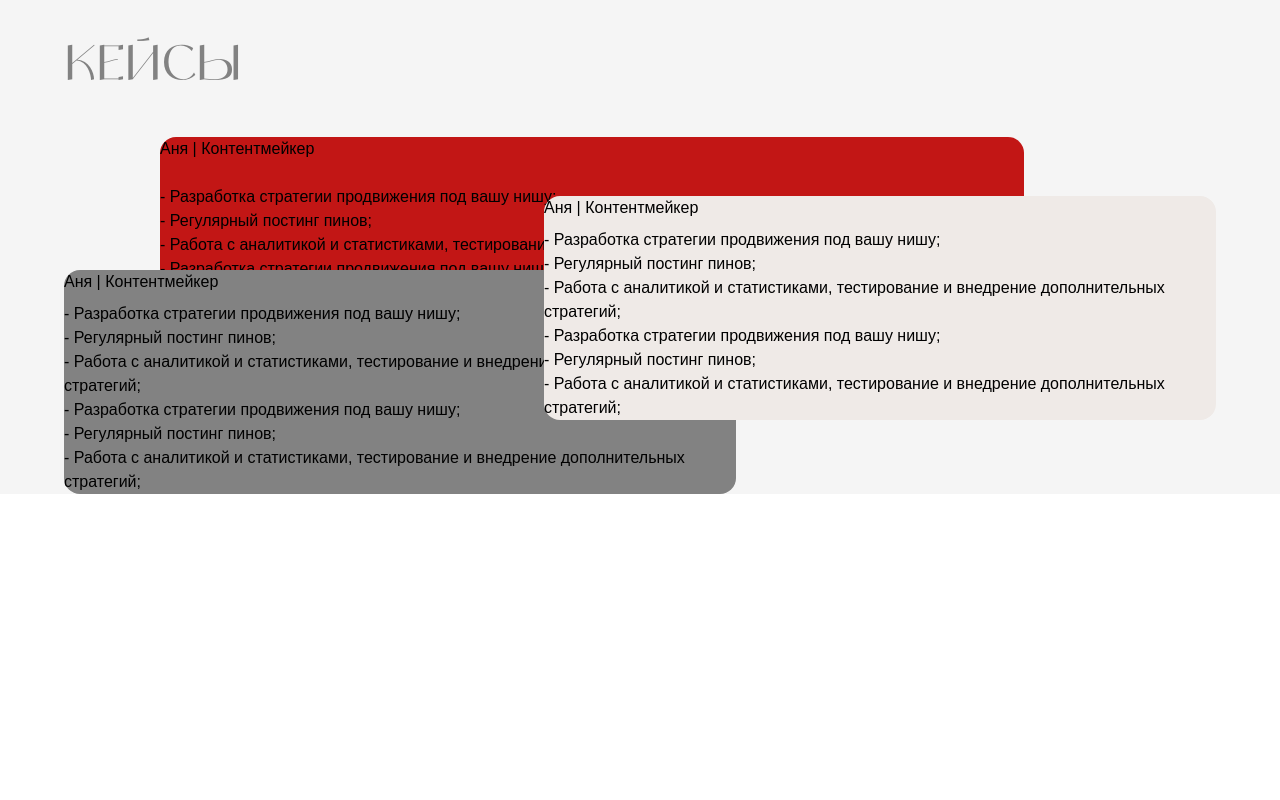
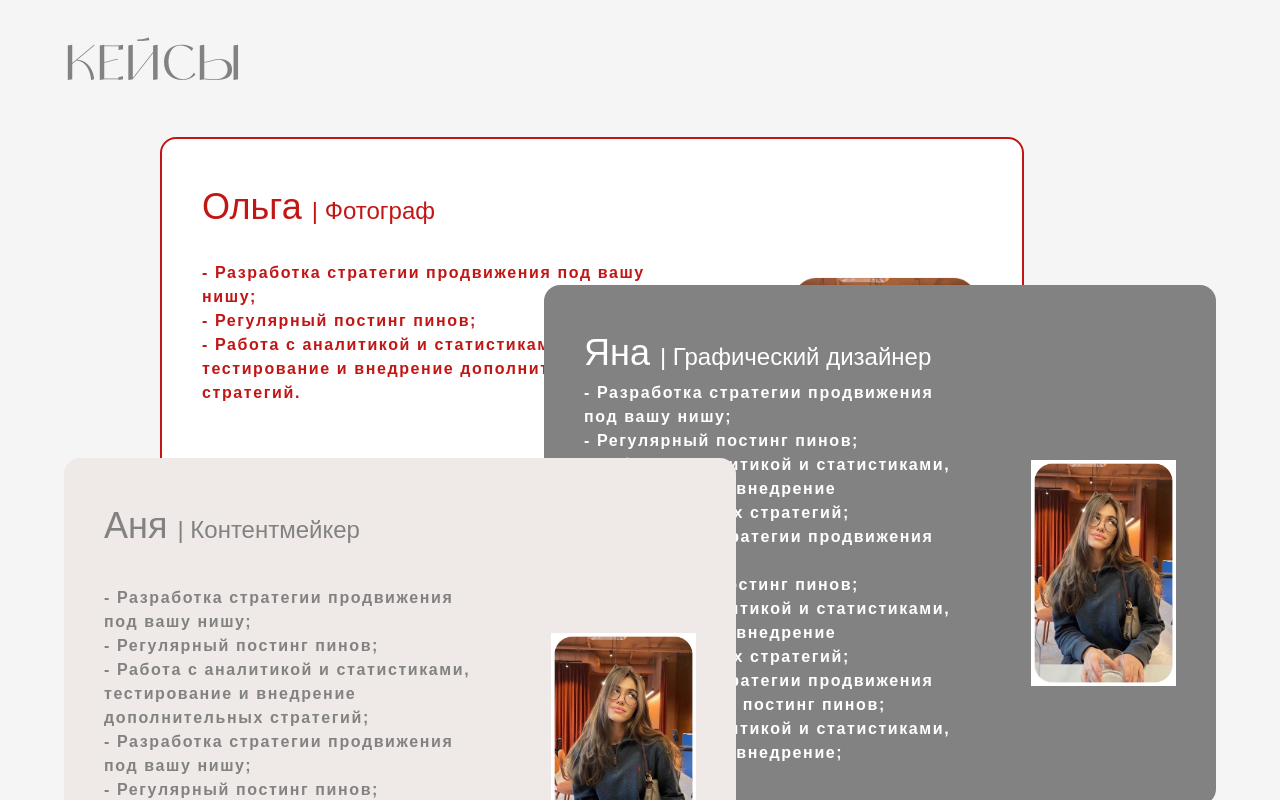
Before and after one commit to sinZiF/kriskisliuk, a Next.js app: page / in a window 1280 px wide. Shown: the part 3400-4200 px from the top of the page. Before the commit the page ends 3894 px from the top, so only its background shows below. Built offline with nearby package versions, Linux system fonts and the light colour scheme; a web font is replaced by a local one.

Commit message:
add cases section

```diff
--- a/components/cases/Cases.tsx
+++ b/components/cases/Cases.tsx
@@ -1,11 +1,12 @@
 import LocalFontLayout from "@/app/ui/local-fonts/localFontLayout";
 import LocalFontTitleLayout from "@/app/ui/local-fonts/localFontTitleLayout";
 import Title from "@/app/ui/title/Title";
-import { title } from "process";
+import Image from "next/image";
 
 const dataCases = [
     {
-        title: 'Аня | Контентмейкер',
+        title: ['Аня', 'Контентмейкер'],
+        srcImg: '/cases/ania.jpg',
         description: [
             '- Разработка стратегии продвижения под вашу нишу;',
             '- Регулярный постинг пинов;',
@@ -16,7 +17,7 @@ const dataCases = [
         ]
     },
     {
-        title: 'Ольга | Фотограф',
+        title: ['Ольга', 'Фотограф'],
         description: [
             '- Разработка стратегии продвижения под вашу нишу;',
             '- Регулярный постинг пинов;',
@@ -24,7 +25,7 @@ const dataCases = [
         ]
     },
     {
-        title: 'Яна | Графический дизайнер',
+        title: ['Яна', 'Графический дизайнер'],
         description: [
             '-  Разработка стратегии продвижения под вашу нишу;',
             '- Регулярный постинг пинов;',
@@ -39,18 +40,26 @@ const dataCases = [
     }
 ]
 interface CaseType {
-    title: string;
+    titleName: string;
+    title:  string;
+    // srcImg: string;
+    // nameImg: string;
     description: string[];
     className?: string;
 }
-function Case({title, description, className} : CaseType) {
+function Case({titleName, title, description, className} : CaseType) {
     return(
-        <div className={`grid gap-2 col-span-7 bg-about rounded-2xl ${className}`}>
+        <div className={`grid col-span-7 bg-about rounded-2xl p-10 ${className}`}>
             <div>
-                {title}
+                <h3 className="my-2 text-4xl">{titleName} <span className="text-2xl">| {title}</span></h3>
             </div>
-            <div>
-                {description.map(text => <p key={title}>{text}</p>)}
+            <div className="flex gap-10 font-bold tracking-widest leading-6">
+                <div>
+                    {description.map(cur => <p key={cur}>{cur}</p>)}
+                </div>
+                <div className="grid grid-cols-5 grid-rows-1 content-center justify-center m-auto">
+                    <Image className="col-start-2 col-span-4" alt='img' src='/cases/ania.jpg' width={350} height={300} />
+                </div>
             </div>
         </div>
     )
@@ -62,10 +71,10 @@ export default function Cases() {
             <LocalFontTitleLayout>
                 <Title className="text-title-color">КЕЙСЫ</Title>
             </LocalFontTitleLayout>
-            <div className="grid grid-cols-12 grid-rows-4-[1fr_1fr_1fr]">
-                <Case className="order-2 col-start-1 col-span-7 row-start-3 row-span-3 bg-title-color" title="Аня | Контентмейкер" description={dataCases[0].description} />
-                <Case className="order-1 col-start-2 col-span-9 row-start-1 row-span-3 bg-main-red" title="Аня | Контентмейкер" description={dataCases[0].description} />
-                <Case className="order-3 col-start-6 col-span-7 row-start-2 row-span-3" title="Аня | Контентмейкер" description={dataCases[0].description} />
+            <div className="grid grid-cols-12 grid-rows-4-[1fr_1fr_1fr] mb-16">
+                <Case className="order-3 col-start-1 col-span-6 row-start-3 row-span-3 text-title-color" titleName={dataCases[0].title[0]} title={dataCases[0].title[1]} description={dataCases[0].description} />
+                <Case className="order-1 col-start-2 col-span-9 row-start-1 row-span-3 bg-white border-2 border-main-red text-main-red" titleName={dataCases[1].title[0]} title={dataCases[1].title[1]} description={dataCases[1].description} />
+                <Case className="order-2 col-start-6 col-span-7 row-start-2 row-span-3 bg-title-color text-white" titleName={dataCases[2].title[0]} title={dataCases[2].title[1]} description={dataCases[2].description} />
             </div>
         </LocalFontLayout>
     )
```
